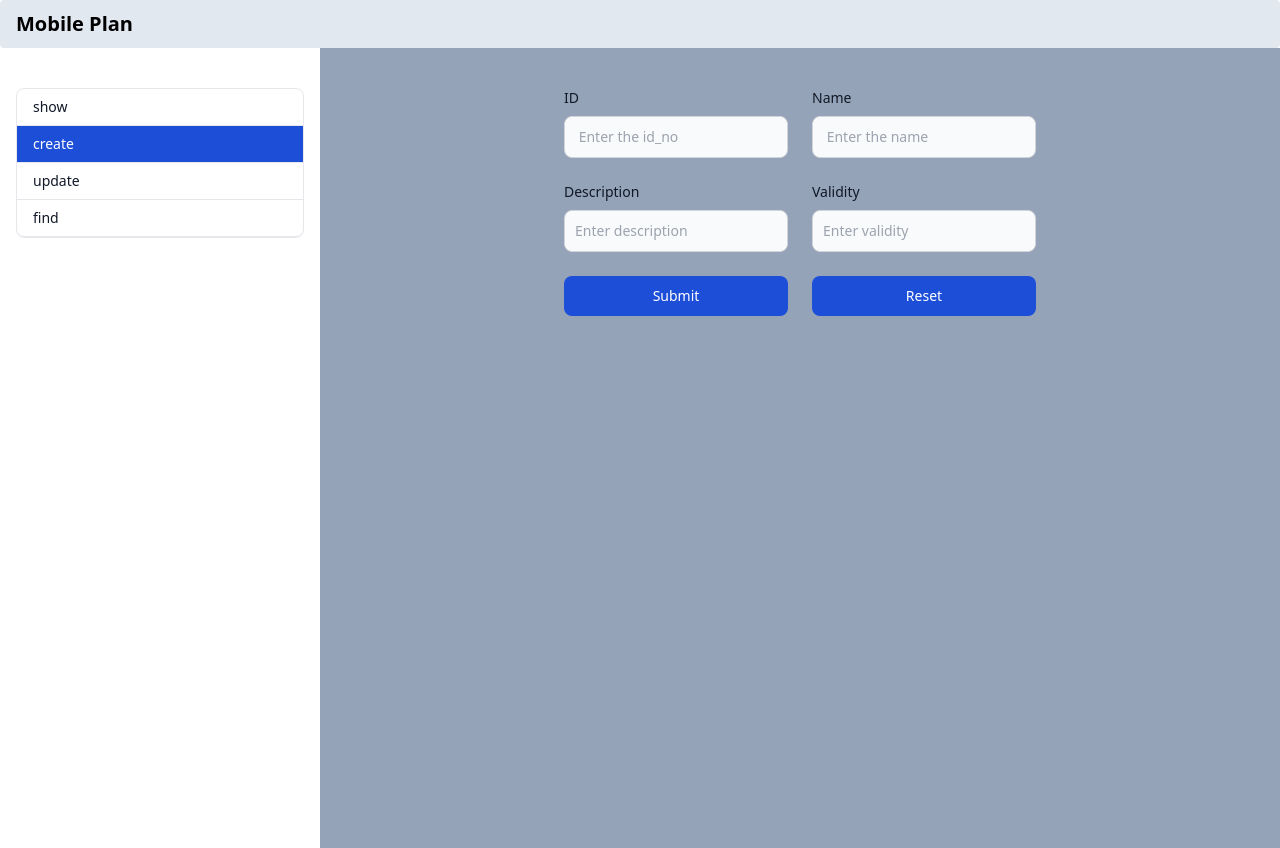
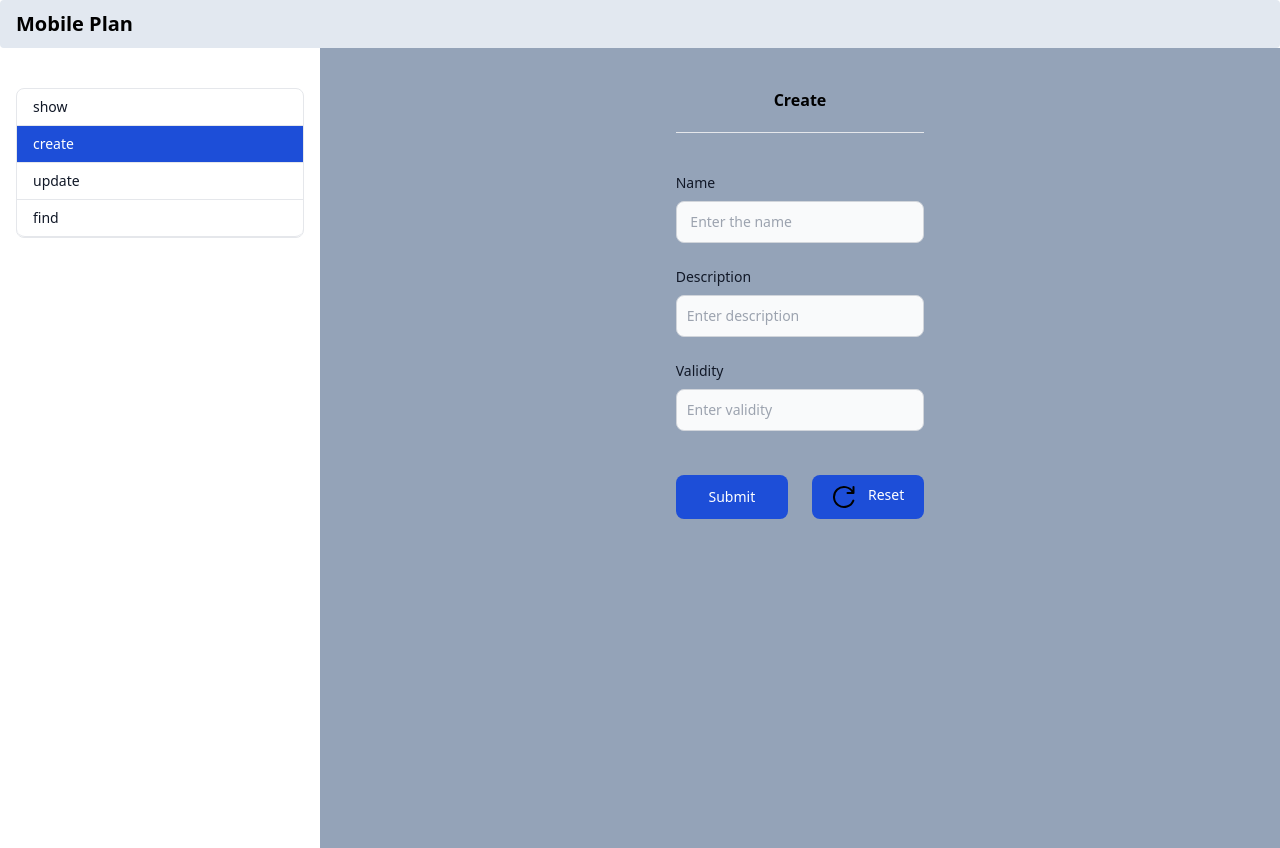
Before and after one commit to Ash1win/mobile-plan-frontend-unstoppables, a React (Create React App) app: page /create in a window 1280 px wide. Built offline with nearby package versions, Linux system fonts and the light colour scheme.

Commit message:
Updated Frontend Code

```diff
--- a/src/components/CreatePage.js
+++ b/src/components/CreatePage.js
@@ -1,6 +1,7 @@
 import { useState } from "react"
 import { useLocation } from "react-router-dom"
 import { createPlan } from "../services/fetchService"
+import RotateRight from "../icons/Reset"
 
 
 export default function CreatePage() {
@@ -52,15 +53,13 @@ export default function CreatePage() {
         <div>
 
             <form>
-    <div class="grid gap-6 mb-6 md:grid-cols-2">
+            <h3 class = "text-center"><b>Create </b></h3>
+            <hr class="my-5 h-px bg-gray-200 border-0 dark:bg-gray-700"></hr>
+
+    <div class="grid gap-6 mb-6 md:grid-cols-1 pt-15">
+
         <div>
-            <label for="id" class="block mb-2 text-sm font-medium text-gray-900 dark:text-gray-300">ID</label>
-            <input type="number" id="id" class="bg-gray-50 border border-gray-300 text-gray-900 text-sm rounded-lg focus:ring-blue-500 focus:border-blue-500 block w-full p-2.5 dark:bg-gray-700 dark:border-gray-600 dark:placeholder-gray-400 dark:text-white dark:focus:ring-blue-500 dark:focus:border-blue-500" placeholder=" Enter the id_no" required=""
-                value={id} onChange={handleId} disabled>
-            </input>
-        </div>
-        <div>
-            <label for="name" class="block mb-2 text-sm font-medium text-gray-900 dark:text-gray-300">Name</label>
+            <label for="name" class="block mb-2 text-sm font-medium text-gray-900 dark:text-gray-300 pt-5">Name</label>
             <input type="text" id="name" class="bg-gray-50 border border-gray-300 text-gray-900 text-sm rounded-lg focus:ring-blue-500 focus:border-blue-500 block w-full p-2.5 dark:bg-gray-700 dark:border-gray-600 dark:placeholder-gray-400 dark:text-white dark:focus:ring-blue-500 dark:focus:border-blue-500" placeholder=" Enter the name" required=""
                 value={name} onChange={handleName}>
         </input>
@@ -78,12 +77,21 @@ export default function CreatePage() {
             </input>
         </div>
 
+    <div class="grid gap-6 mb-6 md:grid-cols-2 pt-5">
+
     <button type="submit" class="text-white bg-blue-700 hover:bg-blue-800 focus:ring-4 focus:outline-none focus:ring-blue-300 font-medium rounded-lg text-sm w-full sm:w-auto px-5 py-2.5 text-center dark:bg-blue-600 dark:hover:bg-blue-700 dark:focus:ring-blue-800"
         onClick={()=>{
             doCreate()
         }}>Submit</button>
-    <button type="cancle" class="text-white bg-blue-700 hover:bg-blue-800 focus:ring-4 focus:outline-none focus:ring-blue-300 font-medium rounded-lg text-sm w-full sm:w-auto px-5 py-2.5 text-center dark:bg-blue-600 dark:hover:bg-blue-700 dark:focus:ring-blue-800"
-        onClick={doReset}>Reset</button>
+    <button type="cancle" class="text-white bg-blue-700 hover:bg-blue-800 focus:ring-4 focus:outline-none focus:ring-blue-300 font-medium rounded-lg text-sm w-full sm:w-auto px-5 py-2.5 text-center inline-flex dark:bg-blue-600 dark:hover:bg-blue-700 dark:focus:ring-blue-800"
+        onClick={doReset}>
+        <span class="pr-3">
+       <RotateRight class = "mr-2 -ml-1 w-4 h-4"  />
+       </span>
+        Reset
+
+        </button>
+    </div>
     </div>
     </form>
         </div>
--- a/src/components/GetByIdPage.js
+++ b/src/components/GetByIdPage.js
@@ -1,7 +1,6 @@
 import { useState } from "react"
 import { getPlanById } from "../services/fetchService"
 import { useLocation } from "react-router-dom"
-
 
 
 export default function GetByIdPage() {
@@ -35,14 +34,20 @@ export default function GetByIdPage() {
 
     return (
         <div>
-            <p>Search elements by ID: </p>
+                    <h3 class="text-center pt-10"><b>Search Elements by ID</b></h3>
+                    <hr class="my-5 h-px bg-gray-200 border-0 dark:bg-gray-700"></hr>
+                    <br>
+                    </br>
+
                 <div class="w-full max-w-sm">
                 <div class="flex items-center border-b border-teal-500 py-2" >
-                  <input class="appearance-none bg-transparent border-none w-full text-gray-700 mr-3 py-1 px-2 leading-tight focus:outline-none" type="number" placeholder="Jane Doe" aria-label="Full name"
+                  <input class="bg-gray-50 border border-gray-300 text-gray-900 text-sm rounded-lg focus:ring-blue-500 focus:border-blue-500 block w-full pl-10 p-2.5  dark:bg-gray-700 dark:border-gray-600 dark:placeholder-gray-400 dark:text-white dark:focus:ring-blue-500 dark:focus:border-blue-500"
                     onChange={handleId} value={id}/>
+                </div>
 
-              <button onClick={doGet} class="text-white bg-blue-700 hover:bg-blue-800 focus:ring-4 focus:ring-blue-300 font-medium rounded-lg text-sm px-5 py-2.5 mr-2 mb-2 dark:bg-blue-600 dark:hover:bg-blue-700 focus:outline-none dark:focus:ring-blue-800">Search</button>
-              <button onClick={doReset} class="text-white bg-blue-700 hover:bg-blue-800 focus:ring-4 focus:ring-blue-300 font-medium rounded-lg text-sm px-5 py-2.5 mr-2 mb-2 dark:bg-blue-600 dark:hover:bg-blue-700 focus:outline-none dark:focus:ring-blue-800">Reset</button>
+              <div class ="grid gap-6 mb-6 md:grid-cols-2 pt-5">
+              <button onClick={doGet} class="text-white bg-blue-700 hover:bg-blue-800 focus:ring-4 focus:ring-blue-300 font-medium rounded-lg text-sm px-1 py-2.5 mr-2 mb-2 dark:bg-blue-600 dark:hover:bg-blue-700 focus:outline-none dark:focus:ring-blue-800">Search</button>
+              <button onClick={doReset} class="text-white bg-blue-700 hover:bg-blue-800 focus:ring-4 focus:ring-blue-300 font-medium rounded-lg text-sm px-1 py-2.5 mr-2 mb-2 dark:bg-blue-600 dark:hover:bg-blue-700 focus:outline-none dark:focus:ring-blue-800">Reset</button>
               </div>
               </div>
               <div class=" mt-20 overflow-x-auto relative shadow-md sm:rounded-lg">
--- a/src/components/ShowPlansPage.js
+++ b/src/components/ShowPlansPage.js
@@ -4,6 +4,7 @@ import { Navigate, Route, Routes } from "react-router-dom";
 import { NavLink } from "react-router-dom";
 import { useLocation } from "react-router-dom"
 import doUpdate from "./UpdatePage";
+import Trash from "../icons/icons";
 
 
 export default function ShowPlansPage() {
@@ -88,10 +89,13 @@ export default function ShowPlansPage() {
             </td>
 
             <td class="py-4 px-6">
-                <button type="button" class="focus:outline-none text-white bg-red-700 hover:bg-red-800 focus:ring-1 focus:ring-red-300 font-medium rounded-lg text-sm px-5 py-2.5 mr-2 mb-2 dark:bg-red-600 dark:hover:bg-red-700 dark:focus:ring-red-900"
+                <button type="button" class="text-white bg-[#F9FAFB] hover:bg-[#E02424]/90 focus:ring-4 focus:outline-none focus:ring-[#3b5998]/50 font-medium rounded-lg text-sm px-5 py-2.5 text-center inline-flex items-center dark:focus:ring-[#3b5998]/55 mr-2 mb-2focus:outline-none text-white bg-red-700 hover:bg-red-800 focus:ring-1 focus:ring-red-300 font-medium rounded-lg text-sm px-5 py-2.5 mr-2 mb-2 dark:bg-red-600 dark:hover:bg-red-700 dark:focus:ring-red-900"
                     onClick={()=>{
                         handleDelete(plan.id)}
-                    }>Delete</button>
+                    }>
+                    <Trash class = "mr-2 -ml-1 w-4 h-4"  />
+
+                    </button>
             </td>
         </tr>
             )
--- /dev/null
+++ b/src/icons/Reset.js
@@ -0,0 +1,2 @@
+import React from "react";const RotateRight = ({size=24, color="#000000"}) => (<svg xmlns="http://www.w3.org/2000/svg" width={size} height={size} viewBox="0 0 24 24" fill="none" stroke={color} strokeWidth="2" strokeLinecap="round" strokeLinejoin="round">
+<path d="M21.5 2v6h-6M21.34 15.57a10 10 0 1 1-.57-8.38"/></svg>);export default RotateRight;
--- /dev/null
+++ b/src/icons/icons.js
@@ -0,0 +1,2 @@
+import React from "react";const Trash = ({size=24, color="#000000"}) => (<svg xmlns="http://www.w3.org/2000/svg" width={size} height={size} viewBox="0 0 24 24" fill="none" stroke={color} strokeWidth="2" strokeLinecap="round" strokeLinejoin="round"><polyline points="3 6 5 6 21 6"></polyline><path d="M19 6v14a2 2 0 0 1-2 2H7a2 2 0 0 1-2-2V6m3 0V4a2 2 0 0 1 2-2h4a2 2 0 0 1 2 2v2"></path>
+<line x1="10" y1="11" x2="10" y2="17"></line><line x1="14" y1="11" x2="14" y2="17"></line></svg>);export default Trash;
--- a/src/services/fetchService.js
+++ b/src/services/fetchService.js
@@ -29,8 +29,8 @@ export async function createPlan(data) {
     headers: {
       'Content-Type': 'application/json'
     },
-    redirect: 'follow',
-    referrerPolicy: 'no-referrer',
+    //redirect: 'follow',
+    //referrerPolicy: 'no-referrer',
     body: JSON.stringify(data)
   });
   return response.json();
```
